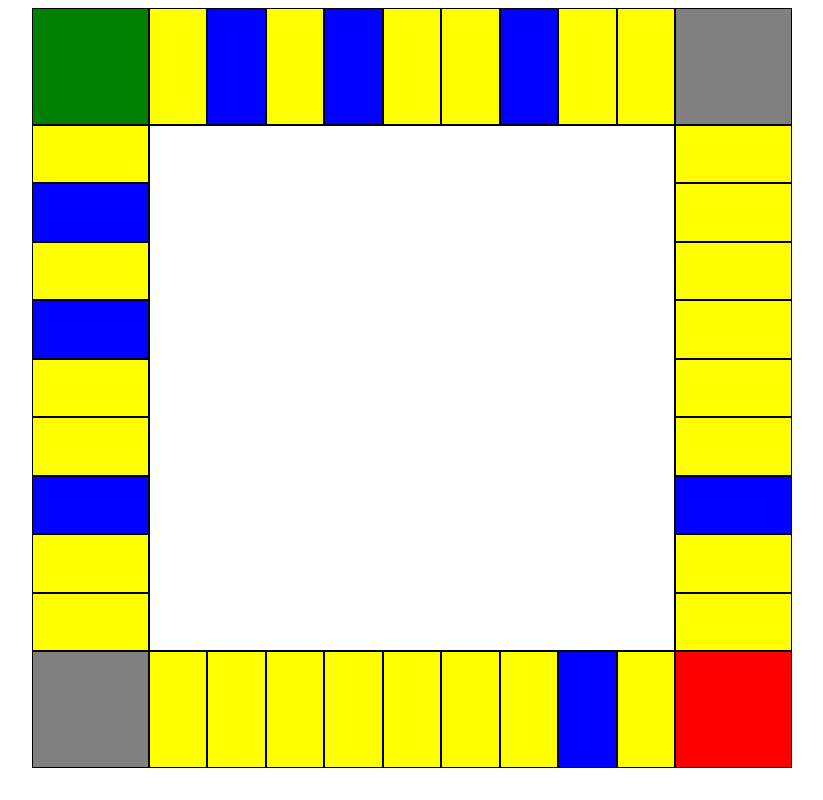
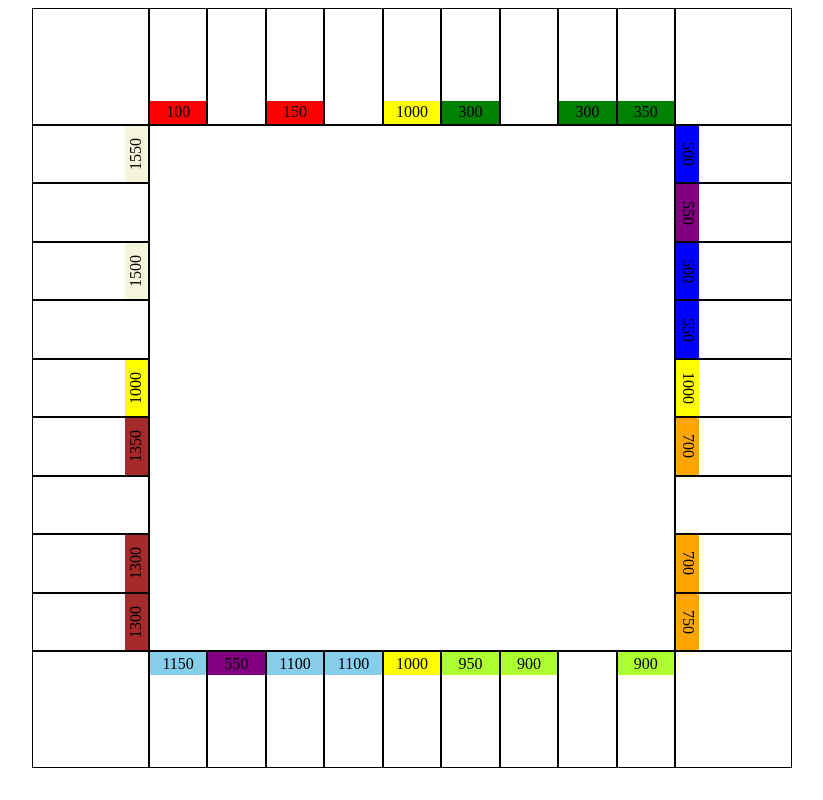
Before and after one commit to Starlex02/monopoly, an Angular app: page / in a window 1280 px wide. Shown: the whole page, without its empty margins (228-1051 px from the left). Built offline with nearby package versions, Linux system fonts and the light colour scheme.

Commit message:
posting card prices and adding pop-ups

```diff
--- a/src/app/app.module.ts
+++ b/src/app/app.module.ts
@@ -5,12 +5,14 @@ import { AppRoutingModule } from './app-routing.module';
 import { AppComponent } from './app.component';
 import { BoardComponent } from './components/game/board/board.component';
 import { CellComponent } from './components/game/cell/cell.component';
+import { PopupCardComponent } from './components/game/popup-card/popup-card.component';
 
 @NgModule({
   declarations: [
     AppComponent,
     BoardComponent,
-    CellComponent
+    CellComponent,
+    PopupCardComponent
   ],
   imports: [
     BrowserModule,
--- /dev/null
+++ b/src/app/components/game/board/board-data.ts
@@ -0,0 +1,43 @@
+export const boardCells = [
+  { name: '', type: 'start' },
+  { name: '', type: 'monopoly', pos: 'top', group: 1, cost: 100 },
+  { name: '', type: 'chance', pos: 'top' },
+  { name: '', type: 'monopoly', pos: 'top', group: 1, cost: 150 },
+  { name: '', type: 'chance', pos: 'top' },
+  { name: '', type: 'monopoly', pos: 'top', group: 2, cost: 1000 },
+  { name: '', type: 'monopoly', pos: 'top', group: 3, cost: 300 },
+  { name: '', type: 'chance', pos: 'top' },
+  { name: '', type: 'monopoly', pos: 'top', group: 3, cost: 300 },
+  { name: '', type: 'monopoly', pos: 'top', group: 3, cost: 350 },
+  { name: '', type: 'prison' },
+  { name: '', type: 'monopoly', pos: 'leftSide', group: 10, cost: 1550 },
+  { name: '', type: 'empty' },
+  { name: '', type: 'monopoly', pos: 'rightSide', group: 4, cost: 500 },
+  { name: '', type: 'chance', pos: 'leftSide' },
+  { name: '', type: 'monopoly', pos: 'rightSide', group: 5, cost: 550 },
+  { name: '', type: 'monopoly', pos: 'leftSide', group: 10, cost: 1500 },
+  { name: '', type: 'monopoly', pos: 'rightSide', group: 4, cost: 500 },
+  { name: '', type: 'chance', pos: 'leftSide' },
+  { name: '', type: 'monopoly', pos: 'rightSide', group: 4, cost: 550 },
+  { name: '', type: 'monopoly', pos: 'leftSide', group: 2, cost: 1000 },
+  { name: '', type: 'monopoly', pos: 'rightSide', group: 2, cost: 1000 },
+  { name: '', type: 'monopoly', pos: 'leftSide', group: 9, cost: 1350 },
+  { name: '', type: 'monopoly', pos: 'rightSide', group: 6, cost: 700 },
+  { name: '', type: 'chance', pos: 'leftSide' },
+  { name: '', type: 'chance', pos: 'rightSide' },
+  { name: '', type: 'monopoly', pos: 'leftSide', group: 9, cost: 1300 },
+  { name: '', type: 'monopoly', pos: 'rightSide', group: 6, cost: 700 },
+  { name: '', type: 'monopoly', pos: 'leftSide', group: 9, cost: 1300 },
+  { name: '', type: 'monopoly', pos: 'rightSide', group: 6, cost: 750 },
+  { name: '', type: 'prison' },
+  { name: '', type: 'monopoly', pos: 'bottom', group: 8, cost: 1150 },
+  { name: '', type: 'monopoly', pos: 'bottom', group: 5, cost: 550 },
+  { name: '', type: 'monopoly', pos: 'bottom', group: 8, cost: 1100 },
+  { name: '', type: 'monopoly', pos: 'bottom', group: 8, cost: 1100 },
+  { name: '', type: 'monopoly', pos: 'bottom', group: 2, cost: 1000 },
+  { name: '', type: 'monopoly', pos: 'bottom', group: 7, cost: 950 },
+  { name: '', type: 'monopoly', pos: 'bottom', group: 7, cost: 900 },
+  { name: '', type: 'chance', pos: 'bottom' },
+  { name: '', type: 'monopoly', pos: 'bottom', group: 7, cost: 900 },
+  { name: '', type: 'jackpot' },
+];
--- a/src/app/components/game/board/board.component.css
+++ b/src/app/components/game/board/board.component.css
@@ -15,15 +15,15 @@
   aspect-ratio: 1;
 }
 
-.chance.top,
-.monopoly.top {
+.top,
+.bottom {
   grid-column: span 1;
   grid-row: span 2;
   aspect-ratio: 1/2;
 }
 
-.chance.side,
-.monopoly.side {
+.leftSide,
+.rightSide {
   grid-column: span 2;
   grid-row: span 1;
   aspect-ratio: 2/1;
--- a/src/app/components/game/board/board.component.html
+++ b/src/app/components/game/board/board.component.html
@@ -1,3 +1,5 @@
 <div class="board">
-    <app-cell *ngFor="let cell of cells" [ngClass]="[cell.type, cell.pos ? cell.pos: '']" [cell]="cell"></app-cell>
+    <app-cell *ngFor="let cell of cells" [ngClass]="[cell.type, cell.pos ? cell.pos: '']" [cell]="cell" (click)="showPopup(cell)"></app-cell>
 </div>
+
+<app-popup-card *ngIf="popupVisible" [data]="popupData"></app-popup-card>
--- a/src/app/components/game/board/board.component.ts
+++ b/src/app/components/game/board/board.component.ts
@@ -1,4 +1,5 @@
 import { Component } from '@angular/core';
+import { boardCells } from './board-data';
 
 @Component({
   selector: 'app-board',
@@ -6,52 +7,12 @@ import { Component } from '@angular/core';
   styleUrls: ['./board.component.css']
 })
 export class BoardComponent {
-  cells: any[] = []; // Дані про клітинки поля
+  cells: any[] = boardCells; // Дані про клітинки поля
+  popupVisible = false;
+  popupData: any;
 
-  ngOnInit() {
-    // Додайте ваші дані про клітинки поля
-    this.cells = [
-      { name: '', type: 'start'},
-      { name: '', type: 'monopoly', pos: 'top' },
-      { name: '', type: 'chance', pos: 'top' },
-      { name: '', type: 'monopoly', pos: 'top' },
-      { name: '', type: 'chance', pos: 'top' },
-      { name: '', type: 'monopoly', pos: 'top' },
-      { name: '', type: 'monopoly', pos: 'top' },
-      { name: '', type: 'chance', pos: 'top' },
-      { name: '', type: 'monopoly', pos: 'top' },
-      { name: '', type: 'monopoly', pos: 'top' },
-      { name: '', type: 'prison' },
-      { name: '', type: 'monopoly', pos: 'side' },
-      { name: '', type: 'empty'},
-      { name: '', type: 'monopoly', pos: 'side' },
-      { name: '', type: 'chance', pos: 'side' },
-      { name: '', type: 'monopoly', pos: 'side' },
-      { name: '', type: 'monopoly', pos: 'side' },
-      { name: '', type: 'monopoly', pos: 'side' },
-      { name: '', type: 'chance', pos: 'side' },
-      { name: '', type: 'monopoly', pos: 'side' },
-      { name: '', type: 'monopoly', pos: 'side' },
-      { name: '', type: 'monopoly', pos: 'side' },
-      { name: '', type: 'monopoly', pos: 'side' },
-      { name: '', type: 'monopoly', pos: 'side' },
-      { name: '', type: 'chance', pos: 'side' },
-      { name: '', type: 'chance', pos: 'side' },
-      { name: '', type: 'monopoly', pos: 'side' },
-      { name: '', type: 'monopoly', pos: 'side' },
-      { name: '', type: 'monopoly', pos: 'side' },
-      { name: '', type: 'monopoly', pos: 'side' },
-      { name: '', type: 'prison' },
-      { name: '', type: 'monopoly', pos: 'top' },
-      { name: '', type: 'monopoly', pos: 'top' },
-      { name: '', type: 'monopoly', pos: 'top' },
-      { name: '', type: 'monopoly', pos: 'top' },
-      { name: '', type: 'monopoly', pos: 'top' },
-      { name: '', type: 'monopoly', pos: 'top' },
-      { name: '', type: 'monopoly', pos: 'top' },
-      { name: '', type: 'chance', pos: 'top' },
-      { name: '', type: 'monopoly', pos: 'top' },
-      { name: '', type: 'jackpot' },
-    ];
+  showPopup(cell: any) {
+    this.popupData = cell;
+    this.popupVisible = !this.popupVisible;
   }
 }
--- a/src/app/components/game/cell/cell.component.css
+++ b/src/app/components/game/cell/cell.component.css
@@ -1,29 +1,90 @@
-.start {
-  background-color: green;
-}
-
-.monopoly {
-  background-color: yellow;
-}
-
-.chance {
-  background-color: blue;
-}
-
-.prison {
-  background-color: gray;
-}
-
-.jackpot {
-  background-color: red;
-}
-
 .cell {
   border: 1px solid black;
   box-sizing: border-box;
   display: flex;
-  justify-content: center;
-  align-items: center;
   width: 100%;
   height: 100%;
 }
+
+.top {
+  flex-direction: column;
+}
+
+.bottom {
+  flex-direction: column-reverse;
+}
+
+.leftSide {
+  flex-direction: row;
+}
+
+.rightSide {
+  flex-direction: row-reverse;
+}
+
+p {
+  margin: 0;
+  font-size: 1em;
+}
+
+.leftSide p {
+  writing-mode: vertical-lr;
+  transform: rotate(180deg);
+}
+
+.rightSide p {
+  writing-mode: vertical-lr;
+}
+
+[class^="group-"] {
+  flex: 2;
+  display: flex;
+  align-content: center;
+  align-items: center;
+  justify-content: center
+}
+
+.image {
+  flex: 8
+}
+
+
+.group-1 {
+  background-color: red;
+}
+
+.group-2 {
+  background-color: yellow;
+}
+
+.group-3 {
+  background-color: green;
+}
+
+.group-4 {
+  background-color: blue;
+}
+
+.group-5 {
+  background-color: purple;
+}
+
+.group-6 {
+  background-color: orange;
+}
+
+.group-7 {
+  background-color: greenyellow;
+}
+
+.group-8 {
+  background-color: skyblue;
+}
+
+.group-9 {
+  background-color: brown;
+}
+
+.group-10 {
+  background-color: beige;
+}
--- a/src/app/components/game/cell/cell.component.html
+++ b/src/app/components/game/cell/cell.component.html
@@ -1,3 +1,6 @@
-<div class="cell" [ngClass]="cell.type">
-    <p>{{ cell.name }}</p>
+<div class="cell" [ngClass]="[cell.type, cell.pos ? cell.pos : '']">
+    <div class="image"></div>
+    <div [ngClass]="cell.group ? 'group-' + cell.group : ''">
+        <p>{{cell.cost}}</p>
+    </div>
 </div>
--- a/src/app/components/game/cell/cell.component.ts
+++ b/src/app/components/game/cell/cell.component.ts
@@ -6,5 +6,7 @@ import { Component, Input } from '@angular/core';
   styleUrls: ['./cell.component.css']
 })
 export class CellComponent {
+[x: string]: any;
   @Input() cell: any;
+
 }
--- /dev/null
+++ b/src/app/components/game/popup-card/popup-card.component.html
@@ -0,0 +1,4 @@
+<div class="popup">
+    <p>{{ data.cost }}</p>
+    <p>{{ data.description }}</p>
+</div>
```
Also changed, not shown: src/app/components/game/popup-card/popup-card.component.ts (added, +12 -0 lines), src/app/components/game/popup-card/popup-card.component.css (added), 1 other file (tests, documents, lock files or other folders).
